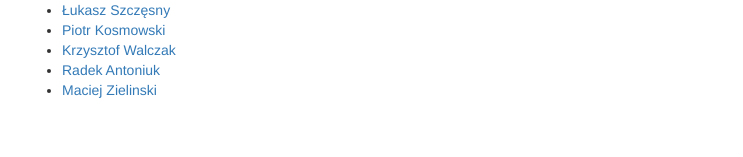
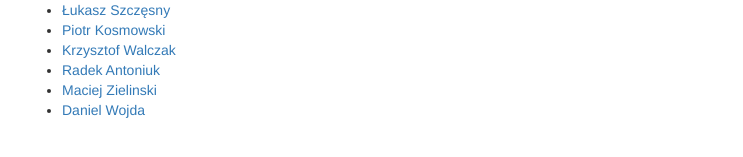
Before and after one commit to microhackathon-2015-03-juglodz/microhackathon-2015-03-juglodz.github.io, a Jekyll site: the page built from index.md, in a window 1280 px wide and 900 px high, scrolled down 2769 px. Shown: the part 735-892 px from the top of the window, without its empty margins (268-1011 px from the left). Built offline with Jekyll 4.4.1, drawn with Linux system fonts in a browser that asks for light colours; Markdown is read by kramdown in place of the engine named in the settings.

Commit message:
add wojda to attendees file

```diff
--- a/_data/attendees.yml
+++ b/_data/attendees.yml
@@ -17,3 +17,6 @@
 
 - name: Maciej Zielinski
   github_username: mzielinski
+
+- name: Daniel Wojda
+  github_username: wojda
```
